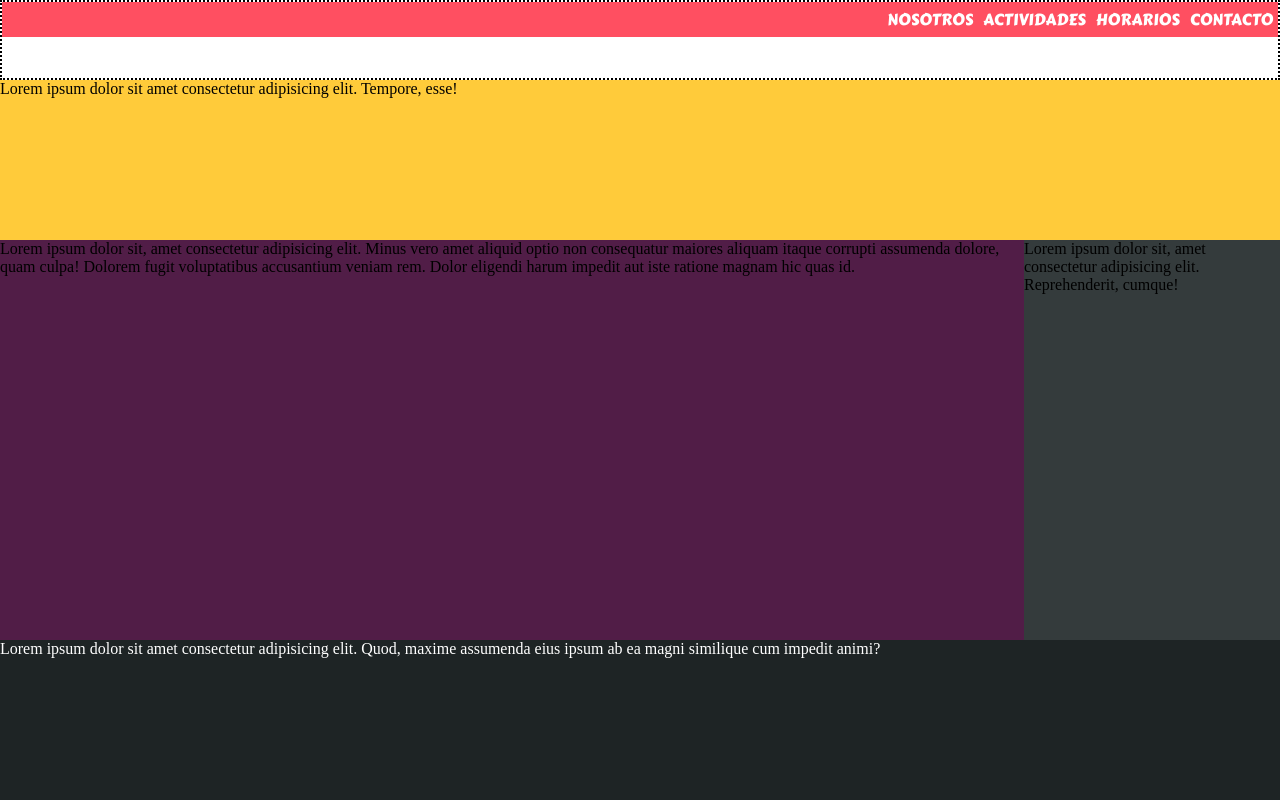
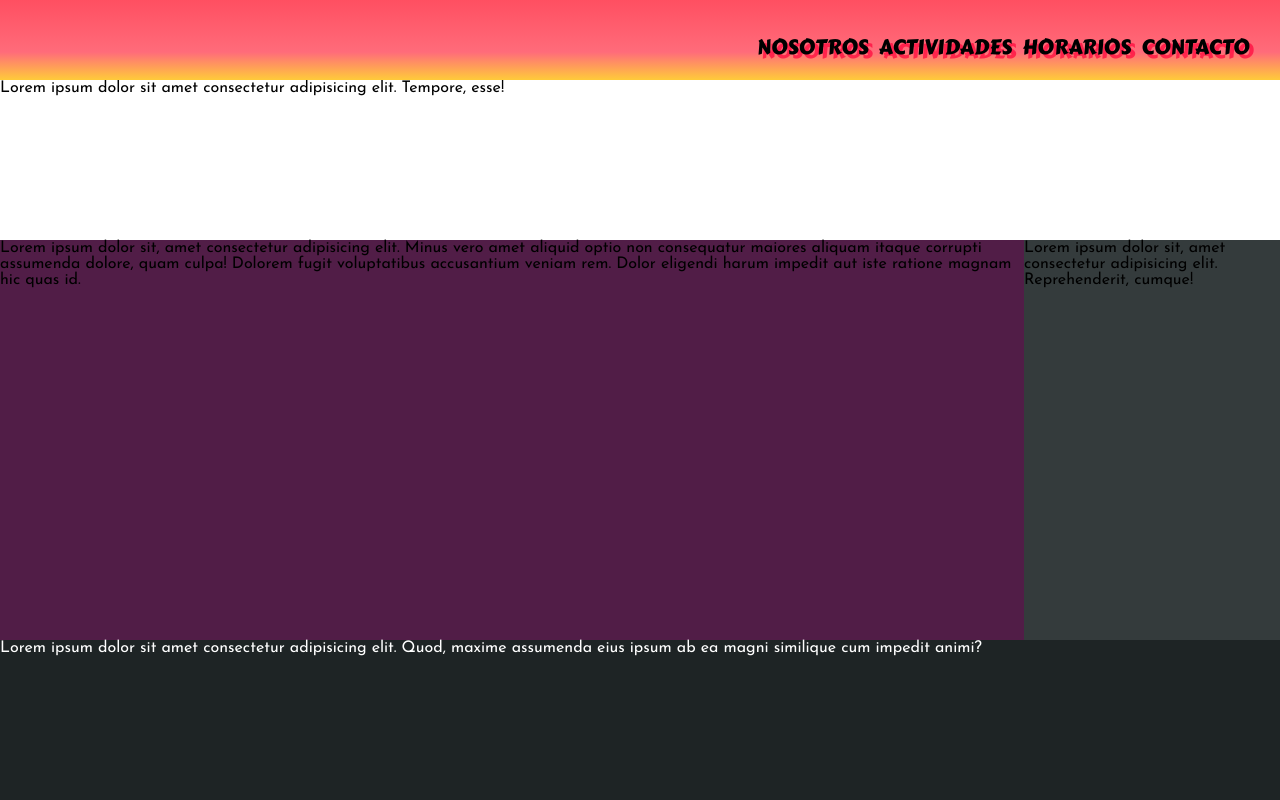
Before and after one commit to charly2790/Kyra-Gimnasio, a plain HTML site: page Index.html in a window 1280 px wide. Drawn offline with Linux system fonts and the light colour scheme; a web font is replaced by a local one.

Commit message:
#Header: mejoras en el estilo: Animacion en el menu - Background con degradado - Elección de fuentes

```diff
--- a/Index.html
+++ b/Index.html
@@ -1,5 +1,5 @@
 <!DOCTYPE html>
-<html lang="en">
+<html lang="es">
 
 <head>
     <meta charset="UTF-8">
@@ -14,10 +14,10 @@
         <header class="header grid-header">
             <nav class="nav-container">
                 <ul>
-                    <li><a href="Nosotros.html">Nosotros</a></li>
-                    <li><a href="Actividades.html">Actividades</a></li>
-                    <li><a href="Horarios.html">Horarios</a></li>
-                    <li><a href="Contacto.html">Contacto</a></li>
+                    <li class="header-shadow"><div class="hearder-menu"><a href="Nosotros.html"  class="hearder-menu-option">Nosotros</a></div></li>
+                    <li class="header-shadow"><div class="hearder-menu"><a href="Actividades.html" class="hearder-menu-option">Actividades</a></div></li>
+                    <li class="header-shadow"><div class="hearder-menu"><a href="Horarios.html" class="hearder-menu-option">Horarios</a></div></li>
+                    <li class="header-shadow"><div class="hearder-menu"><a href="Contacto.html" class="hearder-menu-option">Contacto</a></div></li>
                 </ul>
             </nav>
         </header>
--- a/css/styles.css
+++ b/css/styles.css
@@ -2,7 +2,7 @@
 /*                            Configuraciones Generales                           */
 /*--------------------------------------------------------------------------------*/
 
-@import url('https://fonts.googleapis.com/css2?family=Pridi:wght@600&family=Quantico:wght@700&family=Shadows+Into+Light&display=swap&family=Carter+One&display=swap&family=Creepster&display=swap&family=Chakra+Petch:wght@300&family=Chivo:wght@300&family=Jost:wght@300&family=Overpass:wght@300&display=swap');
+@import url('https://fonts.googleapis.com/css2?family=Pridi:wght@600&family=Quantico:wght@700&family=Shadows+Into+Light&display=swap&family=Carter+One&display=swap&family=Josefin+Sans&display=swap');
 
 *{
     margin: 0px;
@@ -15,12 +15,9 @@ ul{
 
 li{
     margin: 5px;
-
 }
-
-li > a{
+li> div > a {
     text-decoration: none;
-    color: white;
 }
 
 /*--------------------------------------------------------------------------------*/
@@ -28,34 +25,58 @@ li > a{
 /*--------------------------------------------------------------------------------*/
 
 .nav-container {
-    background-color: #FF4F61;
-    display: flex;
-    justify-content: flex-end;
+    display: inline-flex;
     text-transform: uppercase;
     font-family: 'Carter One', cursive;
-
+    position: absolute;
+    bottom: 15%;
+    right: 2%;
 }
 
 .header{
-    border: 2px dotted black;
+    background-color: rgb(255,79,97);
+    background: linear-gradient(180deg, rgba(255,79,97,1) 0%, rgba(255,79,97,0.84) 65%, rgba(255,203,58,1) 100%);
+    position: relative;
+    font-size: 1.3em;
+}
+
+.header-shadow{
+    text-shadow: rgba(255,03, 58, 0.7) 0.2em 0.2em;
+    box-sizing: border-box;
+}
+
+.hearder-menu-option{ color: black; }
+
+.hearder-menu-option:hover{ color:white; }
+
+.hearder-menu:hover{
+
+    transform:  translateY(-5px)
+                scale(1.2, 1.2)
+                rotate(-10deg);
+}
+
+.top-section{
+    /*background-color:#FFCB3A;*/
+    font-size: medium;
+    font-family: 'Josefin Sans';
+    font-weight: lighter;
+}
+
+.main-content{
+    background-color: #511D47;
+    font-family: 'Josefin Sans';
+}
+
+.right-side{
+    background-color: #343B3C;
+    font-family: 'Josefin Sans';
 }
 
 .footer{
     background-color: #1E2425;
     color: white;
-}
-
-.main-content{
-    /*Contenido principal de la página*/
-    background-color: #511D47;
-}
-
-.top-section{
-    background-color:#FFCB3A;
-}
-
-.right-side{
-    background-color: #343B3C;
+    font-family: 'Josefin Sans';
 }
 
 /*--------------------------------------------------------------------------------*/
```
